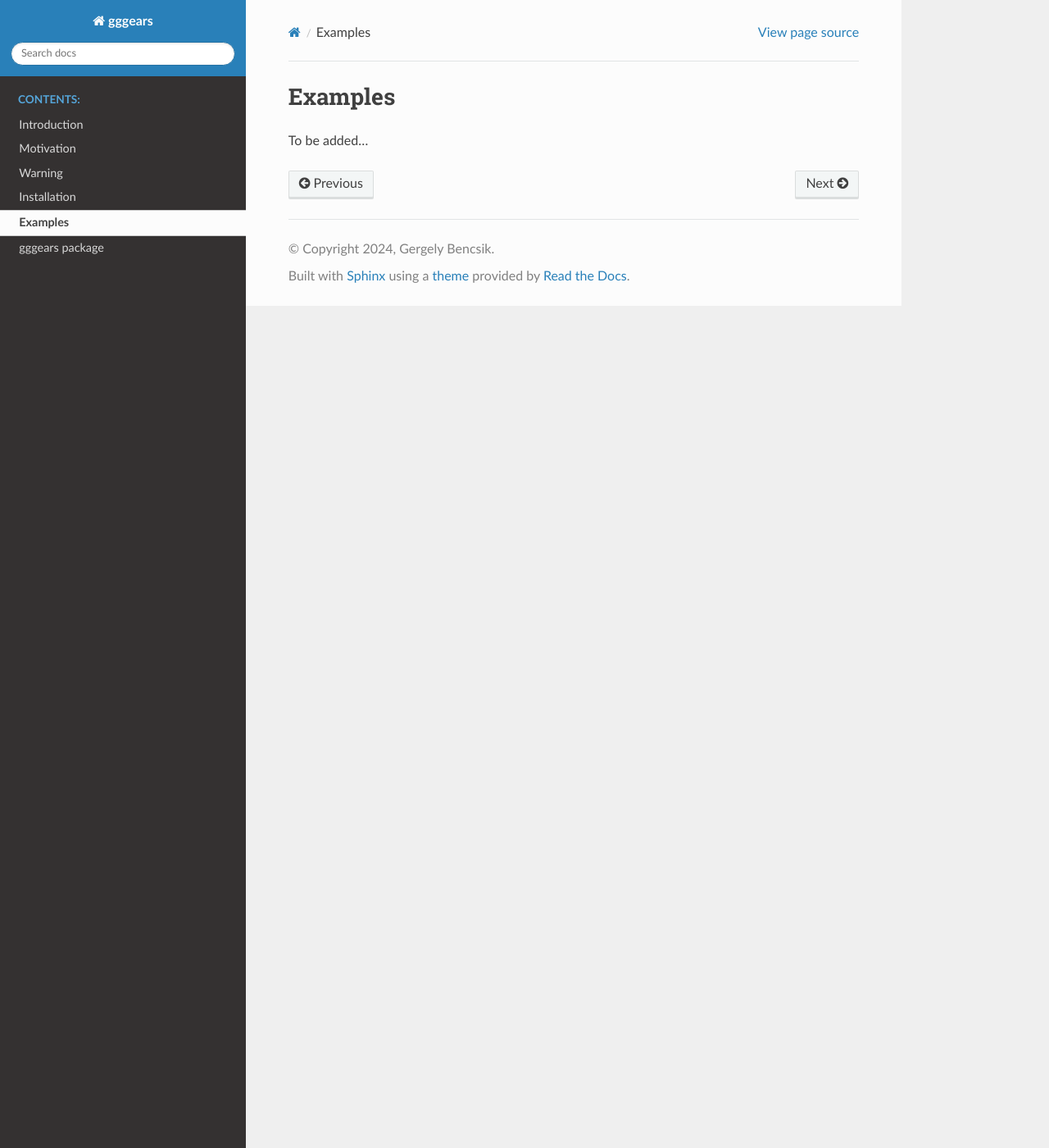
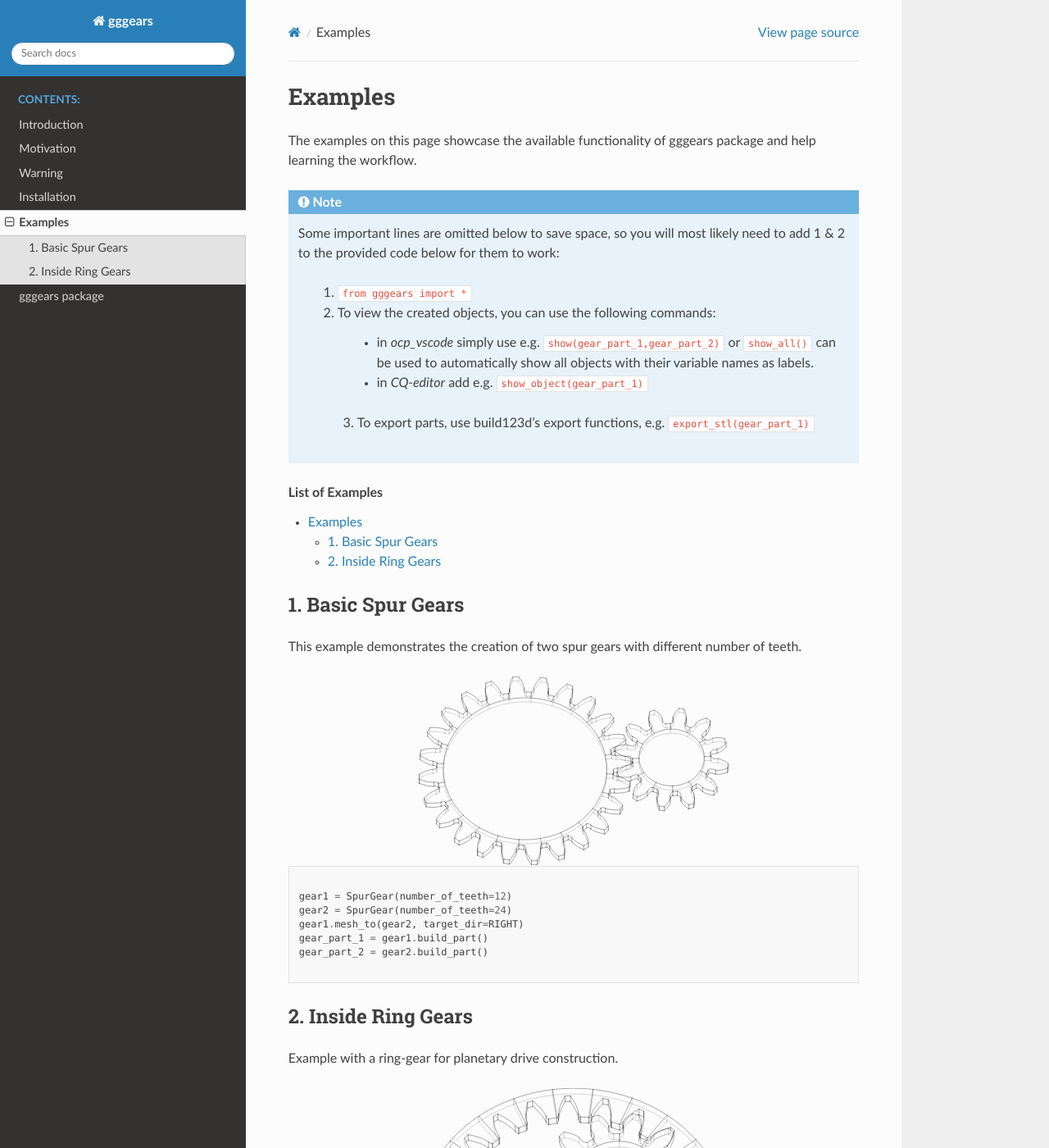
Before and after one commit to GarryBGoode/gggears, a Sphinx documentation site: the page built from docs/source/examples.rst, in a window 1280 px wide and 1400 px high. Shown: the whole window at 82% size. Built offline with Sphinx 7.4.7 and the Read the Docs theme 3.1.0, drawn with Linux system fonts in a browser that asks for light colours; formulas are drawn with MathJax 3; some of the changed text lies outside the part shown.

Commit message:
Added examples to docs

```diff
--- /dev/null
+++ b/docs/source/examples.py
@@ -0,0 +1,155 @@
+# Copyright 2024 Gergely Bencsik
+# Licensed under the Apache License, Version 2.0 (the "License");
+# you may not use this file except in compliance with the License.
+# You may obtain a copy of the License at
+#     http://www.apache.org/licenses/LICENSE-2.0
+# Unless required by applicable law or agreed to in writing, software
+# distributed under the License is distributed on an "AS IS" BASIS,
+# WITHOUT WARRANTIES OR CONDITIONS OF ANY KIND, either express or implied.
+# See the License for the specific language governing permissions and
+# limitations under the License.
+
+from build123d import *
+from gggears import *
+from ocp_vscode import show, set_port
+
+# set_port(3939)
+
+
+def write_svg(part, viewpos=(-100, -100, 70)):
+    """Save an image of the BuildPart object as SVG"""
+    global example_counter
+    try:
+        example_counter += 1
+    except:
+        example_counter = 1
+
+    # builder: BuildPart = BuildPart._get_context()
+
+    visible, hidden = part.project_to_viewport(viewpos)
+    max_dimension = max(*Compound(children=visible + hidden).bounding_box().size)
+    exporter = ExportSVG(scale=100 / max_dimension)
+    exporter.add_layer("Visible")
+    exporter.add_layer("Hidden", line_color=(99, 99, 99), line_type=LineType.ISO_DOT)
+    exporter.add_shape(visible, layer="Visible")
+    exporter.add_shape(hidden, layer="Hidden")
+    exporter.write(f"assets/general_ex{example_counter}.svg")
+
+
+##########################################
+# 1. Simple Spur Gears
+# [Ex. 1]
+
+gear1 = SpurGear(number_of_teeth=12)
+gear2 = SpurGear(number_of_teeth=24)
+gear1.mesh_to(gear2, target_dir=RIGHT)
+gear_part_1 = gear1.build_part()
+gear_part_2 = gear2.build_part()
+
+# [Ex. 1]
+write_svg(Compound([gear_part_1, gear_part_2]), viewpos=(0, -40, 70))
+
+# show_object(gear_part_1, gear_part_2)
+
+
+##########################################
+# 2. Internal Ring Gear
+# [Ex. 2]
+
+gear1 = SpurGear(number_of_teeth=12)
+gear2 = SpurRingGear(number_of_teeth=24)
+gear1.mesh_to(gear2, target_dir=RIGHT + UP)
+gear_part_1 = gear1.build_part()
+gear_part_2 = gear2.build_part()
+
+# [Ex. 2]
+write_svg(Compound([gear_part_1, gear_part_2]), viewpos=(0, -40, 70))
+
+# show_object(gear_part_1, gear_part_2)
+
+##########################################
+# 3. Profile Shifts
+# [Ex. 3]
+
+gear1 = SpurGear(number_of_teeth=8)
+gear2 = SpurGear(number_of_teeth=8, profile_shift=0.7, tip_truncation=0)
+gear3 = SpurGear(number_of_teeth=8, profile_shift=0.7, tip_truncation=0.2)
+gear1.mesh_to(gear2, target_dir=LEFT)
+gear3.mesh_to(gear2, target_dir=RIGHT)
+gear_part_1 = gear1.build_part()
+gear_part_2 = gear2.build_part()
+gear_part_3 = gear3.build_part()
+
+# [Ex. 3]
+write_svg(Compound([gear_part_1, gear_part_2, gear_part_3]), viewpos=(0, -40, 70))
+
+# show(gear_part_1, gear_part_2, gear_part_3)
+
+##########################################
+# 4. Helical Gears
+# [Ex. 4]
+
+gear1 = HelicalGear(number_of_teeth=12, height=5, helix_angle=PI / 6)
+gear2 = HelicalGear(number_of_teeth=24, height=5, helix_angle=-PI / 6)
+gear1.mesh_to(gear2, target_dir=RIGHT)
+gear_part_1 = gear1.build_part()
+gear_part_2 = gear2.build_part()
+
+# [Ex. 4]
+write_svg(Compound([gear_part_1, gear_part_2]), viewpos=(0, -40, 20))
+
+# show_object(gear_part_1, gear_part_2)
+
+
+##########################################
+# 5. Crowning
+# [Ex. 5]
+
+gear1 = SpurGear(number_of_teeth=24, height=10, crowning=200)
+gear_part_1 = gear1.build_part()
+
+# [Ex. 5]
+write_svg(gear_part_1, viewpos=(0, -40, 20))
+
+# show_object(gear_part_1, gear_part_2)
+
+
+##########################################
+# 6. 90° Bevel Gears
+# [Ex. 6]
+
+gear1 = BevelGear(number_of_teeth=24, cone_angle=PI / 2, height=5)
+gear2 = BevelGear(number_of_teeth=24, cone_angle=PI / 2, height=5)
+gear1.mesh_to(gear2, target_dir=RIGHT)
+gear_part_1 = gear1.build_part()
+gear_part_2 = gear2.build_part()
+
+# [Ex. 6]
+write_svg(Compound([gear_part_1, gear_part_2]), viewpos=(0, -100, 70))
+
+# show_object(gear_part_1, gear_part_2)
+
+##########################################
+# 7. Spiral Bevel Gears
+# [Ex. 7]
+
+n1 = 12
+n2 = 31
+
+gamma1 = np.arctan2(n1, n2)
+gamma2 = PI / 2 - gamma1
+
+gear1 = BevelGear(
+    number_of_teeth=n1, cone_angle=gamma1 * 2, height=5, spiral_coefficient=0.5
+)
+gear2 = BevelGear(
+    number_of_teeth=n2, cone_angle=gamma2 * 2, height=5, spiral_coefficient=-0.5
+)
+gear1.mesh_to(gear2, target_dir=RIGHT + UP)
+gear_part_1 = gear1.build_part()
+gear_part_2 = gear2.build_part()
+
+# [Ex. 7]
+write_svg(Compound([gear_part_1, gear_part_2]), viewpos=(0, -100, 70))
+
+# show(gear_part_1, gear_part_2)
--- a/docs/source/examples.rst
+++ b/docs/source/examples.rst
@@ -1,4 +1,48 @@
+########
 Examples
-========
+########
 
-To be added...
+The examples on this page showcase the available functionality of gggears package and help learning the workflow.
+
+.. note::
+
+    Some important lines are omitted below to save space, so you will most likely need to add 1 & 2 to the provided code below for them to work:
+
+       1. ``from gggears import *``
+       2. To view the created objects, you can use the following commands:
+
+            - in *ocp_vscode* simply use e.g. ``show(gear_part_1,gear_part_2)`` or ``show_all()`` can be used to automatically show all objects with their variable names as labels.
+            - in *CQ-editor* add e.g. ``show_object(gear_part_1)``
+        3. To export parts, use build123d's export functions, e.g. ``export_stl(gear_part_1)``
+
+
+.. contents:: List of Examples
+    :backlinks: entry
+
+.. _ex 1:
+
+1. Basic Spur Gears
+-------------------
+
+This example demonstrates the creation of two spur gears with different number of teeth.
+
+.. image:: assets/general_ex1.svg
+    :align: center
+
+.. literalinclude:: examples.py
+    :start-after: [Ex. 1]
+    :end-before: [Ex. 1]
+
+.. _ex 2:
+
+2. Inside Ring Gears
+--------------------
+
+Example with a ring-gear for planetary drive construction.
+
+.. image:: assets/general_ex2.svg
+    :align: center
+
+.. literalinclude:: examples.py
+    :start-after: [Ex. 2]
+    :end-before: [Ex. 2]
```
Also changed, not shown: docs/source/intro.rst (+8 -2 lines), docs/source/assets/general_ex1.svg (added), docs/source/assets/general_ex2.svg (added), docs/source/assets/general_ex3.svg (added), docs/source/assets/general_ex4.svg (added), docs/source/assets/general_ex5.svg (added), docs/source/assets/general_ex6.svg (added), docs/source/assets/general_ex7.svg (added), 2 other files.
